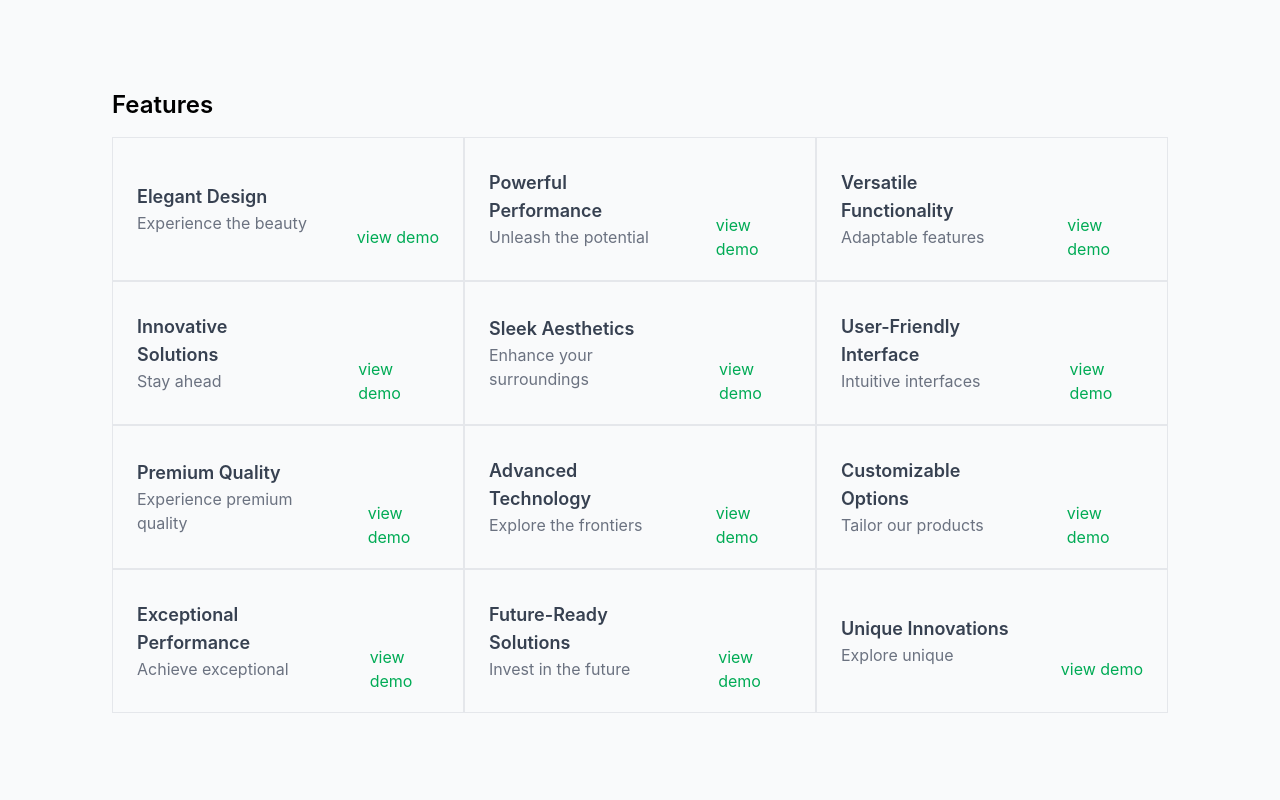
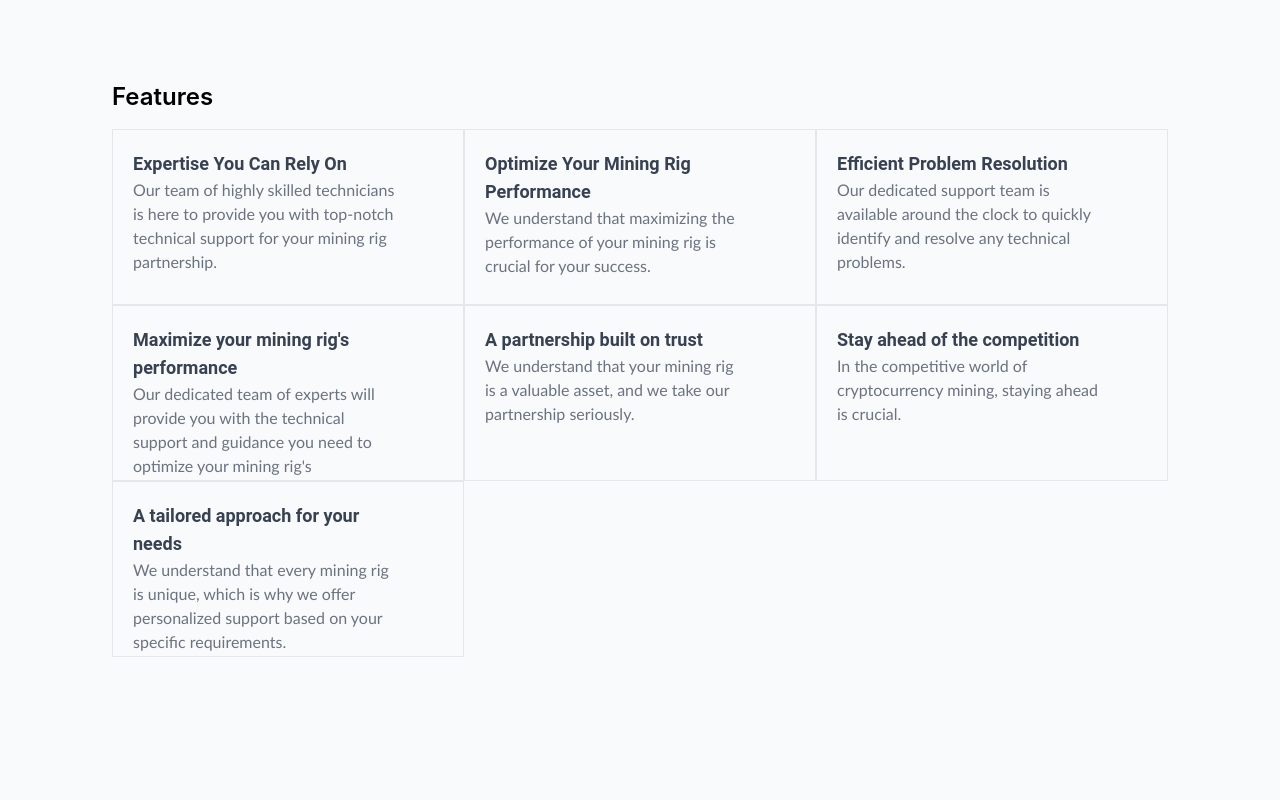
Before and after one commit to centum-world/mining-rig-portfolio, a React (Vite) app: page / in a window 1280 px wide. Shown: the part 2500-3300 px from the top of the page. Built offline with nearby package versions, Linux system fonts and the light colour scheme.

Commit message:
feature section done

```diff
--- a/src/components/DemoFeatures.jsx
+++ b/src/components/DemoFeatures.jsx
@@ -3,10 +3,10 @@ import { useSelector } from "react-redux";
 import { NavLink } from "react-router-dom";
 
 const Card = ({ title, description, linkText, linkTo,selectedColor }) => (
-  <div className="flex items-center justify-between border h-36 md:w-1/3 w-full overflow-hidden">
-    <div className="flex flex-col  p-6">
-      <div className="text-lg font-semibold text-gray-700">{title}</div>
-      <div className="text-base text-gray-500">{description}</div>
+  <div className="flex  justify-center border h-46 md:h-44 md:w-1/3 w-full overflow-hidden">
+    <div className="flex flex-col  p-5">
+      <div className="text-lg font-semibold text-gray-700 font-roboto ">{title}</div>
+      <div className="text-lg text-gray-500 font-calibri md:text-base ">{description}</div>
     </div>
     <div className="flex items-center justify-center p-6">
       <NavLink to={linkTo} className= "mt-14" style={{ color: selectedColor }}>
@@ -20,76 +20,45 @@ const Landing = () => {
   const { selectedColor } = useSelector((state) => state.colors);
   const cards = [
     {
-      title: "Elegant Design",
-      description: "Experience the beauty",
-      linkText: "view demo",
-      linkTo: "/explore/1",
+      title: "Expertise You Can Rely On",
+      description: "Our team of highly skilled technicians is here to provide you with top-notch technical support for your mining rig partnership. ",
+
     },
     {
-      title: "Powerful Performance",
-      description: "Unleash the potential",
-      linkText: "view demo",
-      linkTo: "/discover/2",
+      title: "Optimize Your Mining Rig Performance",
+      description: "We understand that maximizing the performance of your mining rig is crucial for your success. ",
+      // linkText: "view demo",
+      // linkTo: "/discover/2",
     },
     {
-      title: "Versatile Functionality",
-      description: "Adaptable features",
-      linkText: "view demo",
-      linkTo: "/features/3",
+      title: "Efficient Problem Resolution",
+      description: "Our dedicated support team is available around the clock to quickly identify and resolve any technical problems.",
+      // linkText: "view demo",
+      // linkTo: "/features/3",
     },
     {
-      title: "Innovative Solutions",
-      description: "Stay ahead ",
-      linkText: "view demo",
-      linkTo: "/learn/4",
+      title: "Maximize your mining rig's performance",
+      description: "Our dedicated team of experts will provide you with the technical support and guidance you need to optimize your mining rig's performance. ",
+      // linkText: "view demo",
+      // linkTo: "/learn/4",
     },
     {
-      title: "Sleek Aesthetics",
-      description: "Enhance your surroundings",
-      linkText: "view demo",
-      linkTo: "/inspire/5",
+      title: "A partnership built on trust",
+      description: "We understand that your mining rig is a valuable asset, and we take our partnership seriously. ",
+      // linkText: "view demo",
+      // linkTo: "/inspire/5",
     },
     {
-      title: "User-Friendly Interface",
-      description: "Intuitive interfaces",
-      linkText: "view demo",
-      inkTo: "/try/6",
+      title: "Stay ahead of the competition",
+      description: "In the competitive world of cryptocurrency mining, staying ahead is crucial.",
+      // linkText: "view demo",
+      // inkTo: "/try/6",
     },
     {
-      title: "Premium Quality",
-      description: "Experience premium quality",
-      linkText: "view demo",
-      linkTo: "/shop/7",
-    },
-    {
-      title: "Advanced Technology",
-      description: "Explore the frontiers",
-      linkText: "view demo",
-      linkTo: "/tech/8",
-    },
-    {
-      title: "Customizable Options",
-      description: "Tailor our products",
-      linkText: "view demo",
-      linkTo: "/customize/9",
-    },
-    {
-      title: "Exceptional Performance",
-      description: "Achieve exceptional",
-      linkText: "view demo",
-      linkTo: "/achieve/10",
-    },
-    {
-      title: "Future-Ready Solutions",
-      description: "Invest in the future",
-      linkText: "view demo",
-      linkTo: "/future/11",
-    },
-    {
-      title: "Unique Innovations",
-      description: "Explore unique",
-      linkText: "view demo",
-      linkTo: "/discover/12",
+      title: "A tailored approach for your needs",
+      description: "We understand that every mining rig is unique, which is why we offer personalized support based on your specific requirements.",
+      // linkText: "view demo",
+      // linkTo: "/shop/7",
     },
   ];
 
--- a/src/components/DemoSection.jsx
+++ b/src/components/DemoSection.jsx
@@ -24,7 +24,7 @@ export const DemoSection = () => {
     <div className="bg-gray-50 p-4">
       <div className="flex items-center justify-center flex-col space-y-4">
         {/* <div className="text-gray-500 pt-10 text-center">DEMO PAGES</div> */}
-        <div className="text-gray-700 md:text-5xl text-4xl font-semibold font-roboto text-center pt-10">
+        <div className="text-gray-700  md:text-4xl text-3xl font-semibold font-roboto text-center pt-10">
           DESTRIBUTION MANAGEMENT ECOSYSTEM (DMS)
         </div>
         <div className="text-gray-500 md:text-2xl font-calibri text-center">
--- a/src/components/GetStarted.jsx
+++ b/src/components/GetStarted.jsx
@@ -16,8 +16,8 @@ const GetStarted = () => {
         Get started with{" "}
         <span style={{ color: selectedColor }}>CENTUM WORLD</span>
       </div>
-      <div className="text-gray-500 md:text-2xl flex items-center justify-center w-2/3  font-sans ">
-        <ul className="list-disc font-calibri ">
+      <div className="text-gray-500 md:text-2xl flex items-center justify-center w-2/3 ">
+        <ul className="list-disc font-calibri text-lg ">
           <li className="mb-2">Fill up the Contract Form</li>
           <li className="mb-2">Submit All Needful Documents</li>
           <li className="mb-2">Add Liquidity 6L/3L/2L/1L</li>
--- a/src/components/HeroSection.jsx
+++ b/src/components/HeroSection.jsx
@@ -21,7 +21,7 @@ const HeroSection = () => {
     <section className="flex  md:flex flex-col md:flex-row  bg-gray-50 md:h-[90vh]  p-6">
       <div className="gap-10 flex items-center justify-center md:w-[50%] w-full md:pb-24 md:pl-24  slide-in-left">
         <div className="space-y-6">
-          <div className="md:text-6xl  text-5xl font-bold text-gray-700 font-tomorrow">
+          <div className="md:text-6xl text-4xl font-bold text-gray-700 font-tomorrow">
             Welcome to <br />
             <span
               style={{
--- a/src/components/Supporting.jsx
+++ b/src/components/Supporting.jsx
@@ -2,12 +2,12 @@ import React from "react";
 import { useSelector } from "react-redux";
 
 const Card = ({ title, description, selectedColor }) => (
-  <div className="flex flex-col border h-40 md:w-1/3 w-full overflow-hidden shadow-md rounded-md">
+  <div className="flex flex-col border h-44 md:w-1/3 w-full overflow-hidden shadow-md rounded-md">
     <div className="flex items-center justify-between p-4 bg-gray-100 rounded-t-md">
-      <div className="text-base font-semibold text-gray-700 font-roboto ">{title}</div>
+      <div className="text-lg md:text-base font-semibold text-gray-700 font-roboto ">{title}</div>
     </div>
-    <div className=" bg-white p-2 max-h-24 rounded-b-md overflow-y-auto scrollbar-hide overflow-hidden">
-      <div className="text-base text-gray-500 font-calibri">{description}</div>
+    <div className=" bg-white p-2 h-36 rounded-b-md overflow-y-auto scrollbar-hide overflow-hidden">
+      <div className="text-lg md:text-base text-gray-500 font-calibri">{description}</div>
     </div>
   </div>
 );
```
